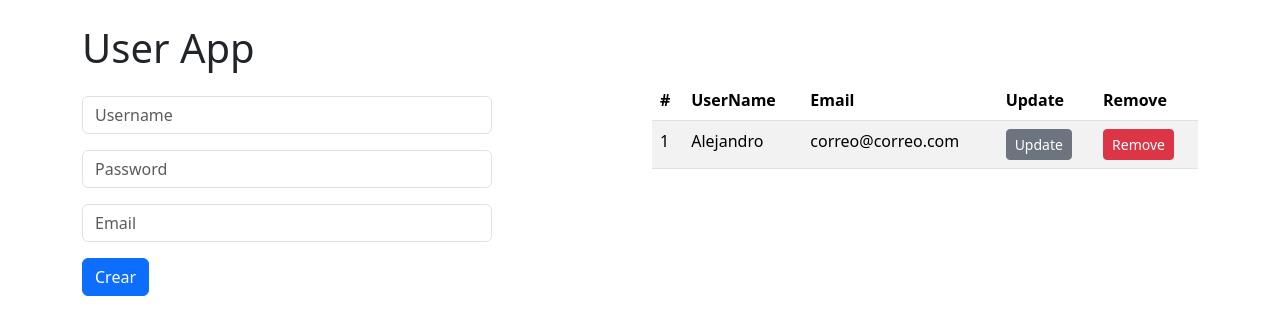
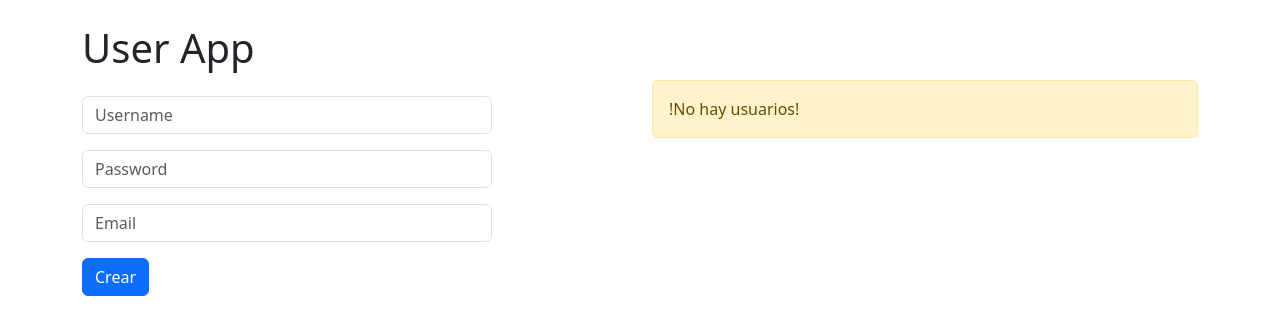
Before and after one commit to alejandro-coreno/CRUD_REACT, a React (Vite) app: page / in a window 1280 px wide. Shown: the top 334 px of the page. Built offline with nearby package versions, Linux system fonts and the light colour scheme.

Commit message:
se agrega funcion de eliminar en UsersList.jsx

```diff
--- a/src/UsersApp.jsx
+++ b/src/UsersApp.jsx
@@ -5,12 +5,12 @@ import { usersReducer } from "./reducers/usersReducer";
 
 //<- Arreglo de usuarios ->
 const initialUsers = [
-    {
-        id: 1,
-        username: 'Alejandro',
-        password: '12345',
-        email: 'correo@correo.com'
-    }
+    // {
+    //     id: 1,
+    //     username: 'Alejandro',
+    //     password: '12345',
+    //     email: 'correo@correo.com'
+    // }
 ];
 
 const UsersApp = () => {
@@ -18,7 +18,7 @@ const UsersApp = () => {
     // manejamos el estado de la lista de usuarios con el useReducer
     const [users, dispatch] = useReducer(usersReducer, initialUsers);
 
-    const [id, setId] = useState(2);
+    const [ id, setId ] = useState(0);
 
     //funcion para agregar un nuevo usuario a la lista, se recibe el user del form
     const handlerAddUser = ( user ) => {
@@ -35,6 +35,10 @@ const UsersApp = () => {
     // funcion para eliminar un usuario
 
     const handlerRemoveUser = (id) => {
+        // despachamos para actualizar el estado de la lista de usuarios al eliminarlo
+        dispatch(
+            {type: 'removeUser', payload: id}
+        )
 
     }
 
@@ -50,7 +54,7 @@ const UsersApp = () => {
                 </div>
 
                 <div className="col">
-                    <UsersList users={ users }/>
+                    <UsersList users={ users } handlerRemoveUser={ handlerRemoveUser }/>
                 </div>
             </div>
         </div>
--- a/src/components/UserRow.jsx
+++ b/src/components/UserRow.jsx
@@ -1,7 +1,13 @@
 
 
 
-export const UserRow = ({ id, username, email }) => {
+export const UserRow = ({ id, username, email, handlerRemoveUser }) => {
+
+    // funcion para eliminar
+    const onRemoveUser = ( id ) => {
+        // pasamos el id para eliminar el usuario
+        handlerRemoveUser(id)
+    }
 
     return (
         <tr>
@@ -9,11 +15,22 @@ export const UserRow = ({ id, username, email }) => {
             <td>{username}</td>
             <td>{email}</td>
             <td>
-                <button className="btn btn-secondary btn-sm" type="button">Update</button>
+                <button
+                    className="btn btn-secondary btn-sm"
+                    type="button"
+                    >
+                        Update
+                </button>
             </td>
 
             <td>
-                <button className="btn btn-danger btn-sm" type="button">Remove</button>
+                <button
+                    onClick={ ()  => onRemoveUser(id) }
+                    className="btn btn-danger btn-sm"
+                    type="button"
+                    >
+                        Remove
+                </button>
             </td>
         </tr>
     )
--- a/src/components/UsersList.jsx
+++ b/src/components/UsersList.jsx
@@ -1,8 +1,13 @@
 import { UserRow } from "./UserRow"
 
 
-export const UsersList = ({ users= [] }) => {
+export const UsersList = ({ handlerRemoveUser,  users = [] }) => {
     return (
+        <>
+            {
+                users.length > 0
+
+                ?
                     <table className="table table-hover table-striped">
                         <thead>
                             <tr>
@@ -23,10 +28,18 @@ export const UsersList = ({ users= [] }) => {
                                         id={id}
                                         username={ username}
                                         email={ email }
+                                        handlerRemoveUser={ handlerRemoveUser }
                                     />
                                 ))
                             }
                         </tbody>
                     </table>
-    )
+
+                :
+
+                <div className="alert alert-warning">!No hay usuarios!</div>
             }
+
+        </>
+    );
+}
--- a/src/reducers/usersReducer.js
+++ b/src/reducers/usersReducer.js
@@ -7,9 +7,6 @@ export const usersReducer = (state = [], action) => {
     // Modificara el estado dependiendo de la accion
     switch ( action.type ) {
         case 'addUser':
-
-
-
             // guardamos los usuarios anteriores y agregamos uno nuevo
             return [
                 ...state,
@@ -18,6 +15,9 @@ export const usersReducer = (state = [], action) => {
                     id: action.id
                 }
             ];
+        case 'removeUser':
+
+            return  state.filter( user => user.id !== action.payload);
 
         default:
             return state;
```
Lines whose indentation alone changed are shown as unchanged.
